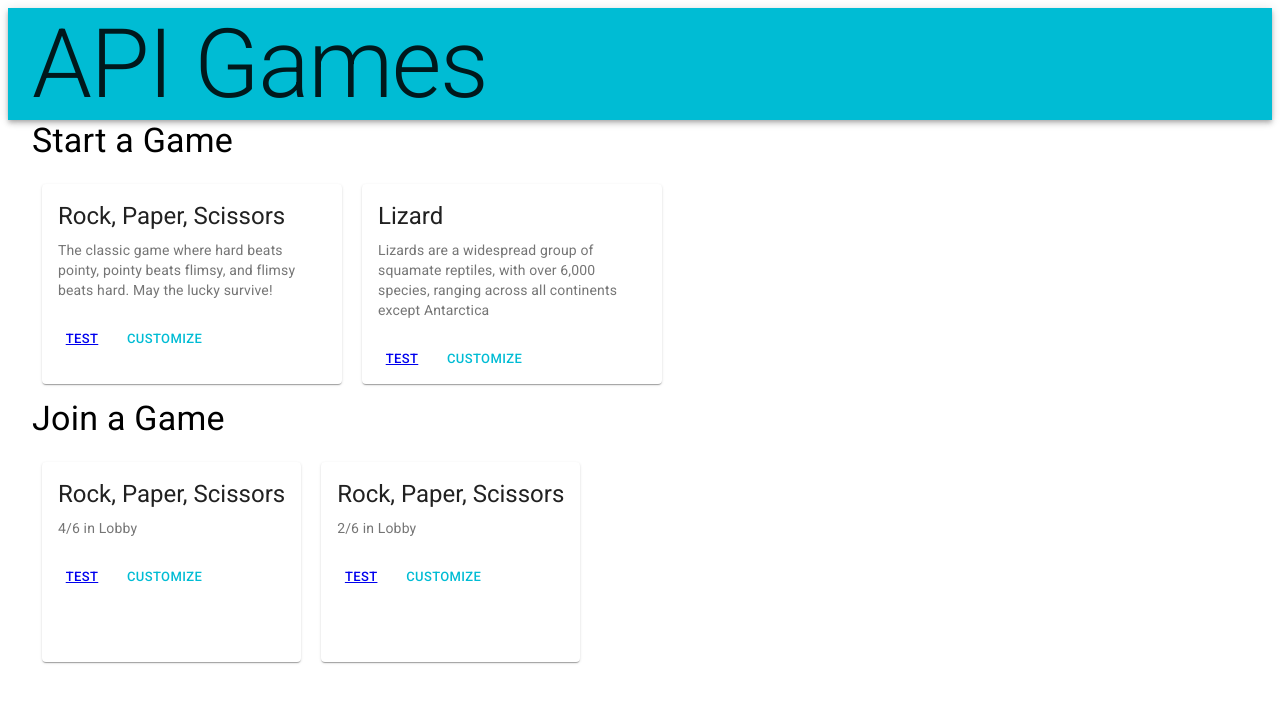
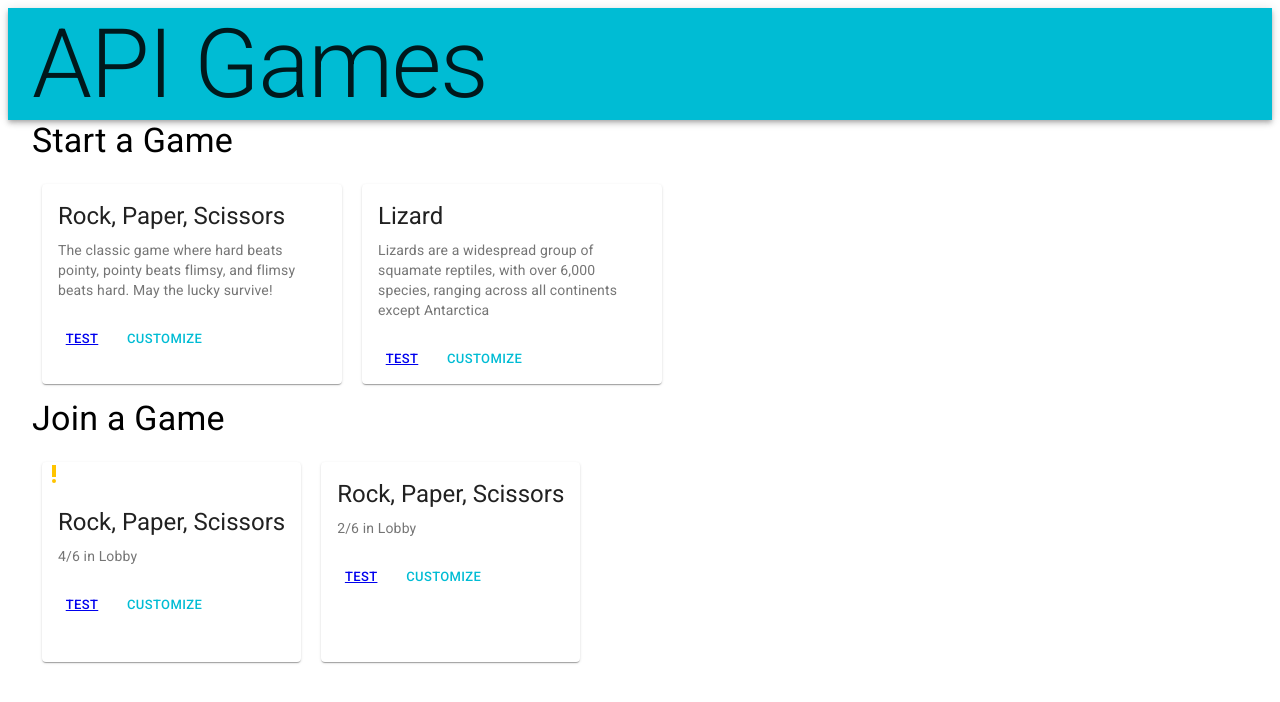
Before and after one commit to chadgarlandscg/player-ui, a React (Vite) app: page / in a window 1280 px wide. Shown: the top 702 px of the page. Built offline with nearby package versions, Linux system fonts and the light colour scheme.

Commit message:
Flag cards with priority icon

```diff
--- a/src/App/Content/Home/Home.tsx
+++ b/src/App/Content/Home/Home.tsx
@@ -20,6 +20,7 @@ export const Home: React.FC = () => {
         id: 1,
         description: "4/6 in Lobby",
         title: "Rock, Paper, Scissors",
+        isPriority: true,
         onClick: () => history.push(`/games/${1}`)
     },{
         id: 100,
--- a/src/Components/Cards/PhotoCard.tsx
+++ b/src/Components/Cards/PhotoCard.tsx
@@ -8,6 +8,7 @@ import CardMedia from '@material-ui/core/CardMedia';
 import Button from '@material-ui/core/Button';
 import Typography from '@material-ui/core/Typography';
 import { Link, useHistory, useLocation } from 'react-router-dom';
+import PriorityHighIcon from '@material-ui/icons/PriorityHigh';
 
 const useStyles = makeStyles({
   root: {
@@ -25,14 +26,16 @@ export interface PhotoCardProps {
     image?: string;
     title: string;
     description?: string;
+    isPriority?: boolean;
     onClick?: (event: React.SyntheticEvent) => void;
 }
 
-export const PhotoCard: React.FC<PhotoCardProps> = ({image, title, description, onClick}) => {
+export const PhotoCard: React.FC<PhotoCardProps> = ({image, title, description, isPriority, onClick}) => {
   const classes = useStyles();
 
   return (
     <Card className={classes.root} onClick={onClick}>
+      {isPriority && <PriorityHighIcon color="secondary"/>}
       <CardActionArea>
         {image && <CardMedia
           className={classes.media}
```
Also changed, not shown: package.json (+4 -3 lines), 1 other file (tests, documents, lock files or other folders).
